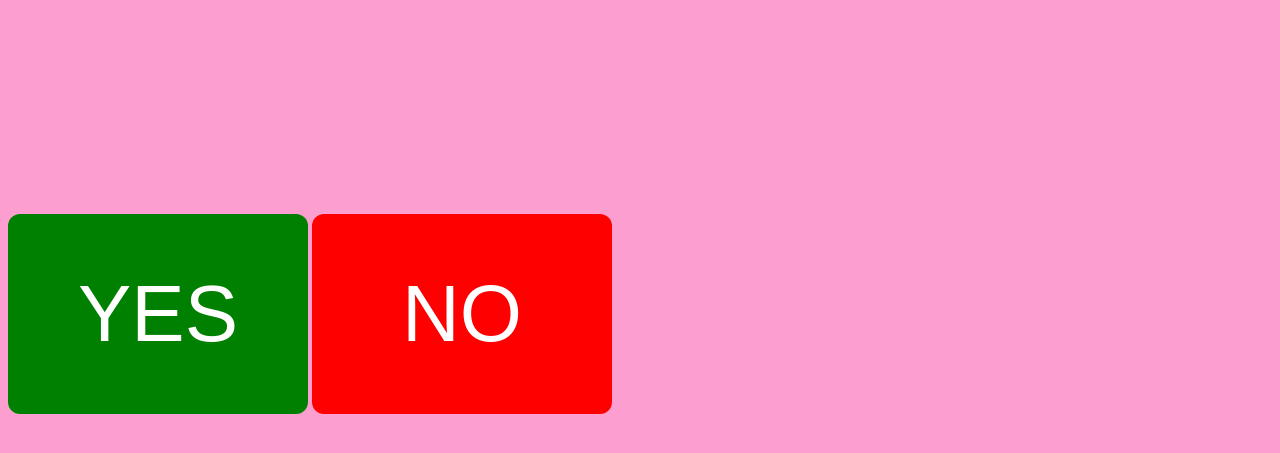
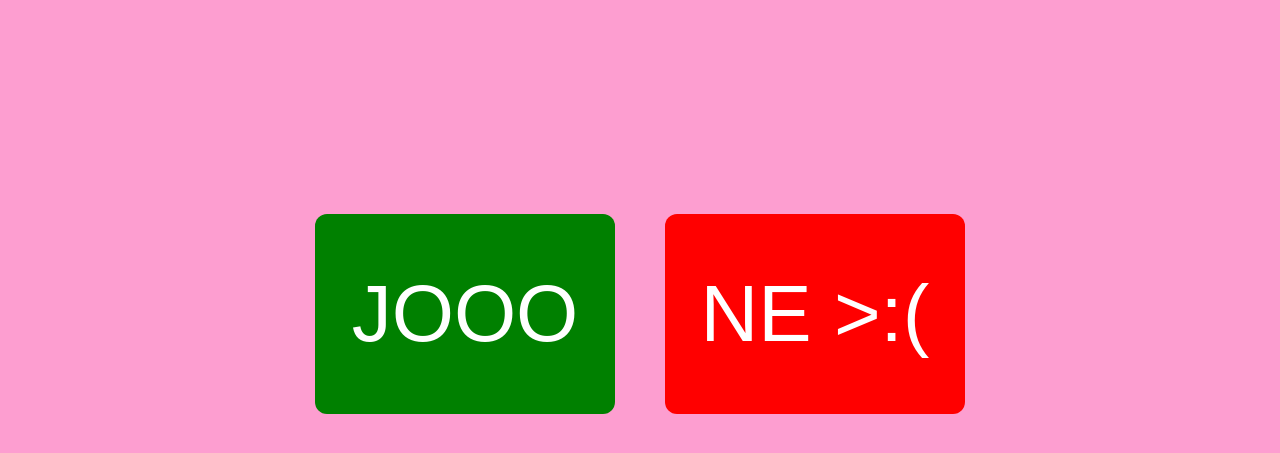
Before and after one commit to oreoocattt/oreoocattt.github.io, a website: page index.html in a window 1280 px wide. Shown: the part 185-638 px from the top of the page. Drawn offline with Linux system fonts and the light colour scheme; a web font is replaced by a local one.

Commit message:
Update index.html

```diff
--- a/index.html
+++ b/index.html
@@ -7,10 +7,11 @@
 </head>
 
 <body>
-  <h1>Will you be my valentine?</h1>
-  <button id="yes">YES</button>
-  <button id="no" >NO</button>
-  <script src="index.js"></script>
+<h1>Will you be my valentine?</h1>
+  <section id="container">
+    <div><button id="yes">JOOO</button></div>
+    <div><button id="no" >NE >:(</button></div>
+    <script src="index.js"></script>
+  </section>
 </body>
-
 </html>
```
